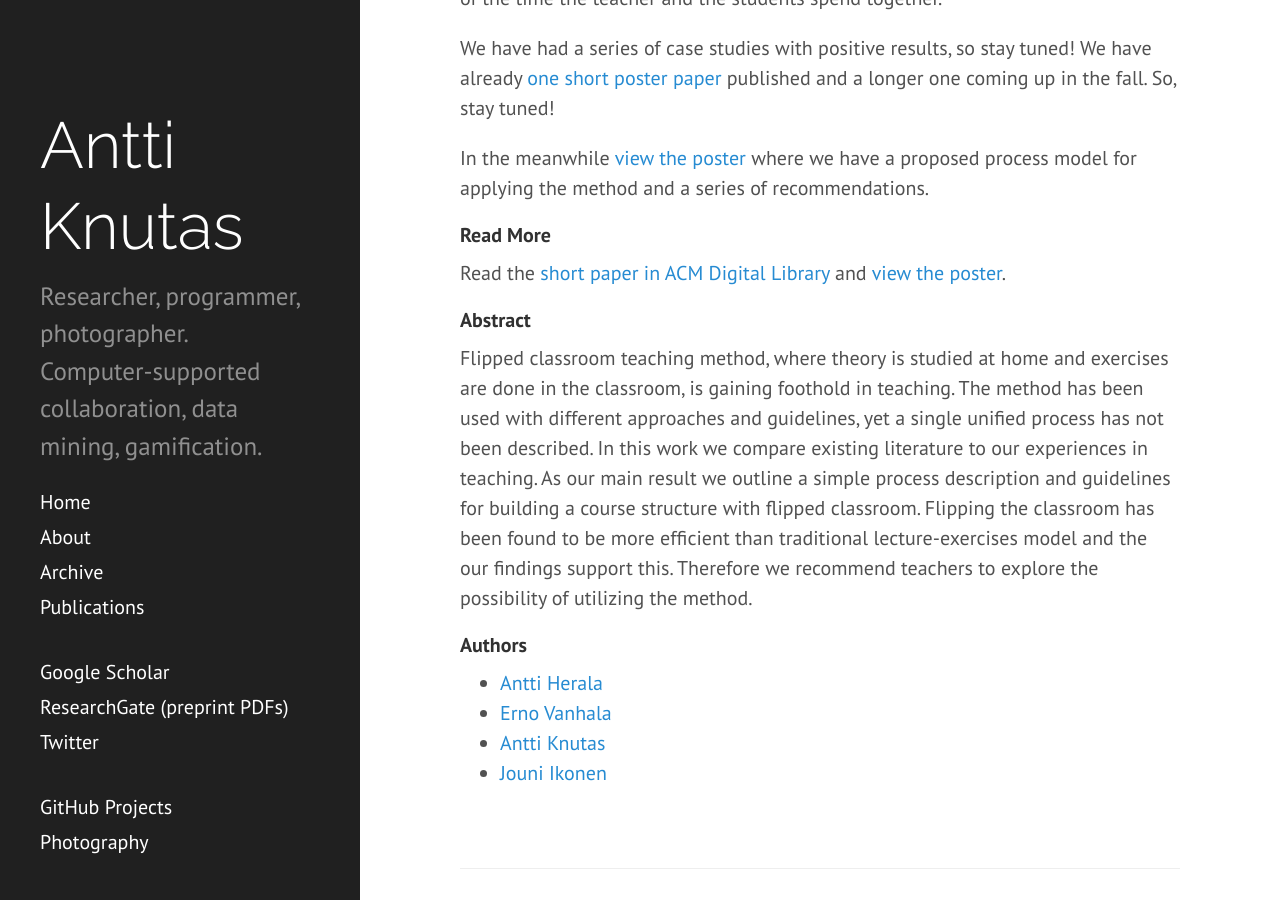
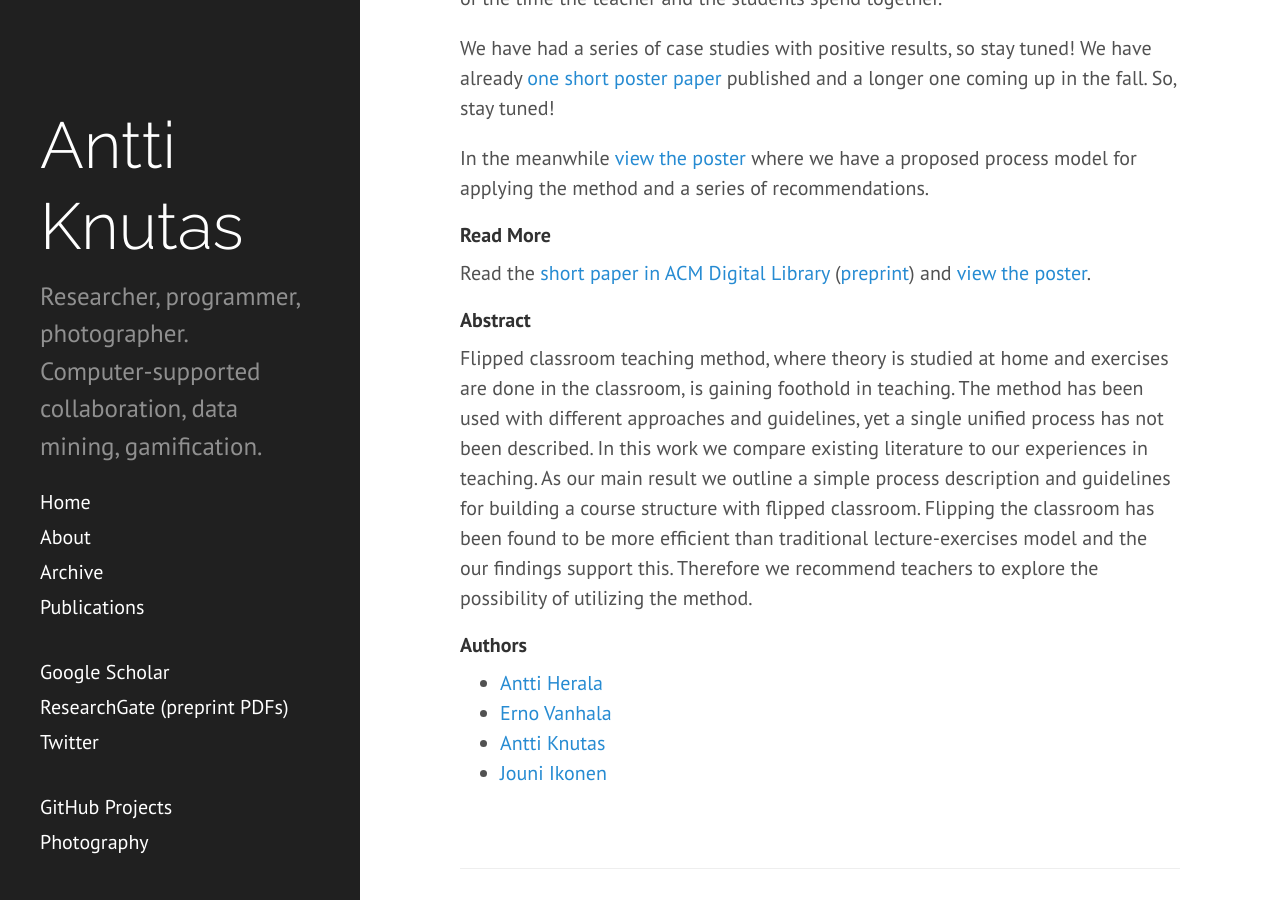
Before and after one commit to aknutas/aknutas.github.io, a Jekyll site: the page built from _posts/2016-06-02-flipped-pt-1.md, in a window 1280 px wide and 900 px high, scrolled down 680 px. Built offline with Jekyll 4.4.1, drawn with Linux system fonts in a browser that asks for light colours.

Commit message:
Added preprint

```diff
--- a/_posts/2016-06-02-flipped-pt-1.md
+++ b/_posts/2016-06-02-flipped-pt-1.md
@@ -12,12 +12,12 @@ published: true
 
 Recently we have explored the application of flipped classroom to teaching computer science and especially in the context of programming courses. Flipped classroom is a teaching method where students first study theory by themselves as a pre-assigned homework and then learn in the classroom by working on exercises. This is the opposite of the traditional "listen at class and then work alone at home" approach, hence the term "flipped". This approach aims to maximize the usefulness of the time the teacher and the students spend together.
 
-We have had a series of case studies with positive results, so stay tuned! We have already [one short poster paper](http://dl.acm.org/citation.cfm?id=2828983) published and a longer one coming up in the fall. So, stay tuned!
+We have had a series of case studies with positive results, so stay tuned! We have already [one short poster paper](https://www.researchgate.net/publication/301454228_Teaching_programming_with_flipped_classroom_method_a_study_from_two_programming_courses) published and a longer one coming up in the fall. So, stay tuned!
 
 In the meanwhile [view the poster](/assets/PDFs/2016-06-02-flipped-pt-1-poster.pdf) where we have a proposed process model for applying the method and a series of recommendations.
 
 #### Read More
-Read the [short paper in ACM Digital Library](http://dl.acm.org/citation.cfm?id=2828983) and [view the poster](/assets/PDFs/2016-06-02-flipped-pt-1-poster.pdf).
+Read the [short paper in ACM Digital Library](http://dl.acm.org/citation.cfm?id=2828983) ([preprint](https://www.researchgate.net/publication/301454228_Teaching_programming_with_flipped_classroom_method_a_study_from_two_programming_courses)) and [view the poster](/assets/PDFs/2016-06-02-flipped-pt-1-poster.pdf).
 
 #### Abstract
 Flipped classroom teaching method, where theory is studied at home and exercises are done in the classroom, is gaining foothold in teaching. The method has been used with different approaches and guidelines, yet a single unified process has not been described. In this work we compare existing literature to our experiences in teaching. As our main result we outline a simple process description and guidelines for building a course structure with flipped classroom. Flipping the classroom has been found to be more efficient than traditional lecture-exercises model and the our findings support this. Therefore we recommend teachers to explore the possibility of utilizing the method.
```
